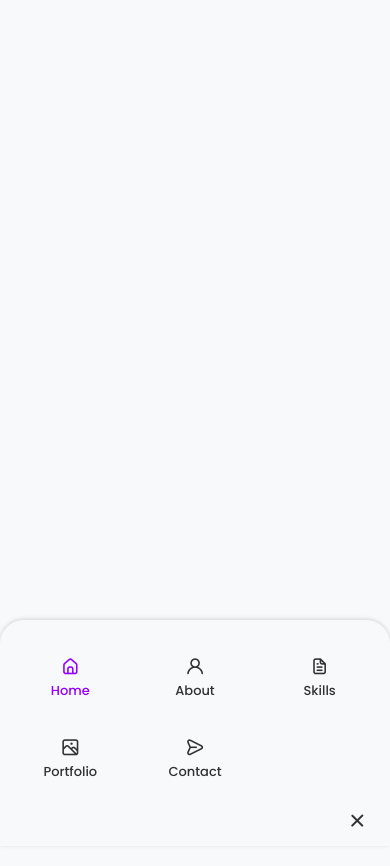
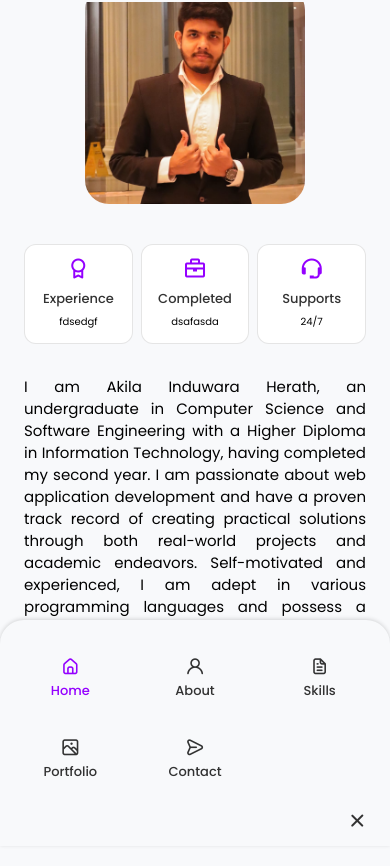
Before and after one commit to AkilaInduwara/my-portfolio-web-site, a React (Create React App) app: page / in a window 390 px wide. Shown: the part 842-1708 px from the top of the page. Before the commit the page ends 844 px from the top, so only its background shows below. Built offline with nearby package versions, Linux system fonts and the light colour scheme.

Commit message:
complete about section

```diff
--- a/src/App.js
+++ b/src/App.js
@@ -2,6 +2,7 @@ import '../src/CSS/App.css';
 import './CSS/poppins.css'
 import Header from './Components/Header/Header';
 import Home from './Components/Home/Home';
+import About from './Components/About/About';
 
 
 function App() {
@@ -11,6 +12,7 @@ function App() {
 
    <main className='main'>
     <Home />
+    <About />
    </main>
 
    </>
--- a/src/CSS/App.css
+++ b/src/CSS/App.css
@@ -200,8 +200,16 @@ img{
 
 /* for medium devices */
 @media screen and (max-width: 768px) {
+    body {
+        margin: 0 0 var(--header-height) 0;
+    }
+
     .section {
         padding: 2rem 0 4rem;
+    }
+
+    .section_subtitle {
+        margin-bottom: var(--mb-3);
     }
 }
 
@@ -225,4 +233,4 @@ img{
 }
 
 
-/* Time stamp : 59:29 */
+/* Time stamp : 1:14:12 */
--- /dev/null
+++ b/src/Components/About/About.jsx
@@ -0,0 +1,55 @@
+import React from 'react'
+import "./about.css";
+import AboutImg from "../../assets/profile.jpg";
+import CV from "../../assets/John-Cv.pdf";
+import Info from './Info';
+
+
+const About = () => {
+  return (
+    <section className="about section" id="about">
+        <h2 className="section_title">About Me</h2>
+        <span className="section_subtitle">My Introduction</span>
+
+        <div className="about_container container grid">
+            <img src={AboutImg} alt="" className="about_img" />
+
+            <div className="about_data">
+                <Info />
+
+                <p className="about_description">I am Akila Induwara Herath, an undergraduate in Computer Science and Software Engineering with a Higher Diploma in Information Technology, having completed my second year. I am passionate about web application development and have a proven track record of creating practical solutions through both real-world projects and academic endeavors. Self-motivated and experienced, I am adept in various programming languages and possess a natural ability to quickly learn and adapt to new frameworks and technologies. I am committed to staying current with the latest advancements in technology and development methodologies.</p>
+
+                <a download="" href={CV} className="button button--flex">Download CV
+                <svg
+                class="button__icon"
+                xmlns="http://www.w3.org/2000/svg"
+                width="24"
+                height="24"
+                viewBox="0 0 24 24"
+                fill="none"
+              >
+                <path
+                  d="M15.25 22.7502H9.25C3.82 22.7502 1.5 20.4302 1.5 15.0002V9.00024C1.5 3.57024 3.82 1.25024 9.25 1.25024H14.25C14.66 1.25024 15 1.59024 15 2.00024C15 2.41024 14.66 2.75024 14.25 2.75024H9.25C4.64 2.75024 3 4.39024 3 9.00024V15.0002C3 19.6102 4.64 21.2502 9.25 21.2502H15.25C19.86 21.2502 21.5 19.6102 21.5 15.0002V10.0002C21.5 9.59024 21.84 9.25024 22.25 9.25024C22.66 9.25024 23 9.59024 23 10.0002V15.0002C23 20.4302 20.68 22.7502 15.25 22.7502Z"
+                  fill="var(--container-color)"
+                ></path>
+                <path
+                  d="M22.25 10.7502H18.25C14.83 10.7502 13.5 9.42023 13.5 6.00023V2.00023C13.5 1.70023 13.68 1.42023 13.96 1.31023C14.24 1.19023 14.56 1.26023 14.78 1.47023L22.78 9.47023C22.99 9.68023 23.06 10.0102 22.94 10.2902C22.82 10.5702 22.55 10.7502 22.25 10.7502ZM15 3.81023V6.00023C15 8.58023 15.67 9.25023 18.25 9.25023H20.44L15 3.81023Z"
+                  fill="var(--container-color)"
+                ></path>
+                <path
+                  d="M13.25 13.7502H7.25C6.84 13.7502 6.5 13.4102 6.5 13.0002C6.5 12.5902 6.84 12.2502 7.25 12.2502H13.25C13.66 12.2502 14 12.5902 14 13.0002C14 13.4102 13.66 13.7502 13.25 13.7502Z"
+                  fill="var(--container-color)"
+                ></path>
+                <path
+                  d="M11.25 17.7502H7.25C6.84 17.7502 6.5 17.4102 6.5 17.0002C6.5 16.5902 6.84 16.2502 7.25 16.2502H11.25C11.66 16.2502 12 16.5902 12 17.0002C12 17.4102 11.66 17.7502 11.25 17.7502Z"
+                  fill="var(--container-color)"
+                ></path>
+              </svg>
+                </a>
+            </div>
+        </div>
+    </section>
+  )
+}
+
+export default About
--- /dev/null
+++ b/src/Components/About/Info.jsx
@@ -0,0 +1,27 @@
+import React from 'react'
+
+const Info = () => {
+  return (
+    <div className="about_info grid">
+        <div className="about_box">
+            <i className="bx bx-award about_icon"></i>
+            <h3 className="about_title"> Experience</h3>
+            <span className="about_subtitle">fdsedgf</span>
+        </div>
+
+        <div className="about_box">
+        <i className="bx bx-briefcase about_icon"></i>
+            <h3 className="about_title">Completed</h3>
+            <span className="about_subtitle">dsafasda</span>
+        </div>
+
+        <div className="about_box">
+        <i className="bx bx-support about_icon"></i>
+            <h3 className="about_title">Supports</h3>
+            <span className="about_subtitle">24/7</span>
+        </div>
+    </div>
+  )
+}
+
+export default Info
--- /dev/null
+++ b/src/Components/About/about.css
@@ -0,0 +1,102 @@
+.about_container {
+    grid-template-columns: repeat(2,1fr);
+    align-items: center;
+    column-gap: 4rem;
+}
+
+.about_img {
+    width: 350px;
+    border-radius: 1.5rem;
+    justify-self: center;
+}
+
+.about_info {
+    grid-template-columns: repeat(3, 140px);
+    gap: 0.5rem;
+    margin-bottom: var(--mb-2);
+}
+
+.about_box {
+    background-color: var(--container-color);
+    border: 1px solid rgba(0, 0, 0, 0.1);
+    border-radius: 0.75rem;
+    text-align: center;
+    padding: 1rem 1.25rem;
+}
+
+.about_icon {
+    font-size: 1.5rem;
+    color: var(--brand-color);
+    margin-bottom: var(--mb-0-5);
+}
+
+.about_title {
+    font-size: var(--small-font-size);
+    font-weight: var(--font-medium);
+}
+
+.about_subtitle {
+    font-size: var(--tiny-font-size);
+}
+
+.about_description {
+    padding: 0 4rem 0 0;
+    margin-bottom: var(--mb-2-5);
+    text-align: justify;
+}
+
+
+
+
+
+/* ======== BREAKPOINTS =============== */
+/* For large devices */
+@media screen and (max-width: 992px) {
+    .about_container {
+        grid-template-columns: 1fr;
+        row-gap: 2.5rem;
+    }
+
+    .about_img {
+        width: 220px;
+    }
+
+    .about_box {
+        padding: 0.75rem 0.5rem;
+    }
+
+    .about_data {
+        text-align: center;
+    }
+
+    .about_info {
+        justify-content: center;
+    }
+
+    .about_description {
+        padding: 0 5rem;
+        margin-bottom: 2rem;
+    }
+}
+
+/* for medium devices */
+@media screen and (max-width: 768px) {
+
+}
+
+@media screen and (max-width: 576px) {
+    .about_info {
+        grid-template-columns: repeat(3, 1fr);
+    }
+
+    .about_description {
+        padding: 0;
+    }
+}
+
+/* for small devices */
+@media screen and (max-width: 350px) {
+    .about_info {
+        grid-template-columns: repeat(2, 1fr);
+    }
+}
```
Also changed, not shown: 1 other file (tests, documents, lock files or other folders).
